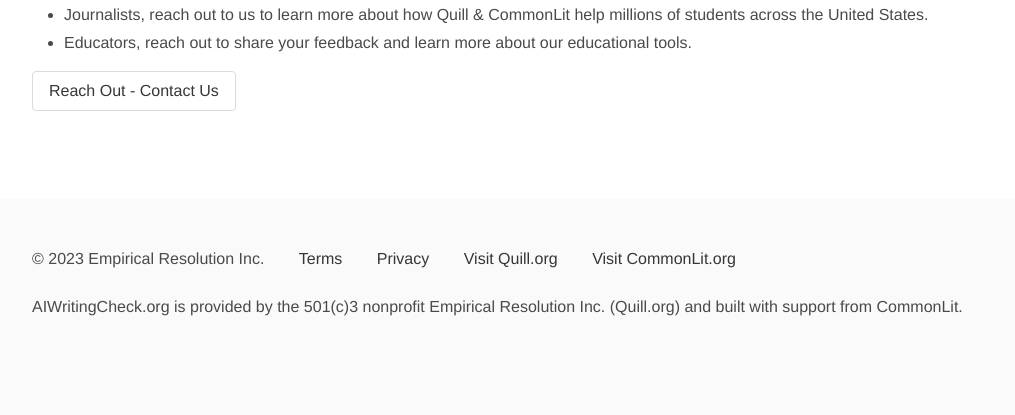
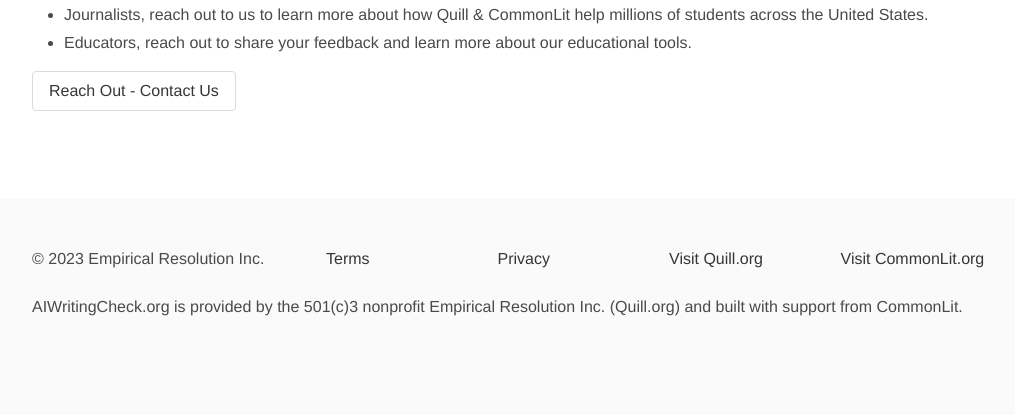
Before and after one commit to empirical-org/AI-Writing-Check, a Flask app: page / in a window 1280 px wide. Shown: the part 2309-2724 px from the top of the page, without its empty margins (32-1047 px from the left). Run offline with Flask 2, Linux system fonts and the light colour scheme.

Commit message:
Fix footer links.

```diff
--- a/app/static/style.css
+++ b/app/static/style.css
@@ -59,8 +59,6 @@
   background-color: #fff;
 }
 footer a {
-  display: inline;
-  margin-left: 30px;
   color: #363636;
 }
 
--- a/app/templates/index.html
+++ b/app/templates/index.html
@@ -173,14 +173,27 @@
     </div>
   </main>
   <footer class='footer'>
-    <div class='container content'>
-      <span class='copyright is-5'>&copy; 2023 Empirical Resolution Inc.</span>
-      <a href="https://www.quill.org/tos">Terms</a>
-      <a href="https://www.quill.org/privacy">Privacy</a>
-      <a href="https://www.quill.org/">Visit Quill.org</a>
-      <a href="https://www.commonlit.org/">Visit CommonLit.org</a>
+    <div class='container'>
+      <div class="columns content">
+        <div class='column is-3'>
+          <span class='copyright'>&copy; 2023 Empirical Resolution Inc.</span>
+        </div>
+        <div class='column'>
+          <a href="https://www.quill.org/tos">Terms</a>
+        </div>
+        <div class='column'>
+          <a href="https://www.quill.org/privacy">Privacy</a>
+        </div>
+        <div class='column'>
+          <a href="https://www.quill.org/">Visit Quill.org</a>
+        </div>
+        <div class='column'>
+          <a href="https://www.commonlit.org/">Visit CommonLit.org</a>
+        </div>
+        <div class='column is-2'></div>
+      </div>
 
-      <p class="mt-5">AIWritingCheck.org is provided by the 501(c)3 nonprofit Empirical Resolution Inc. (Quill.org) and built with support from CommonLit.</p>
+      <p>AIWritingCheck.org is provided by the 501(c)3 nonprofit Empirical Resolution Inc. (Quill.org) and built with support from CommonLit.</p>
     </div>
   </footer>
   <script type="text/javascript" src="../static/script.js"></script>
```
